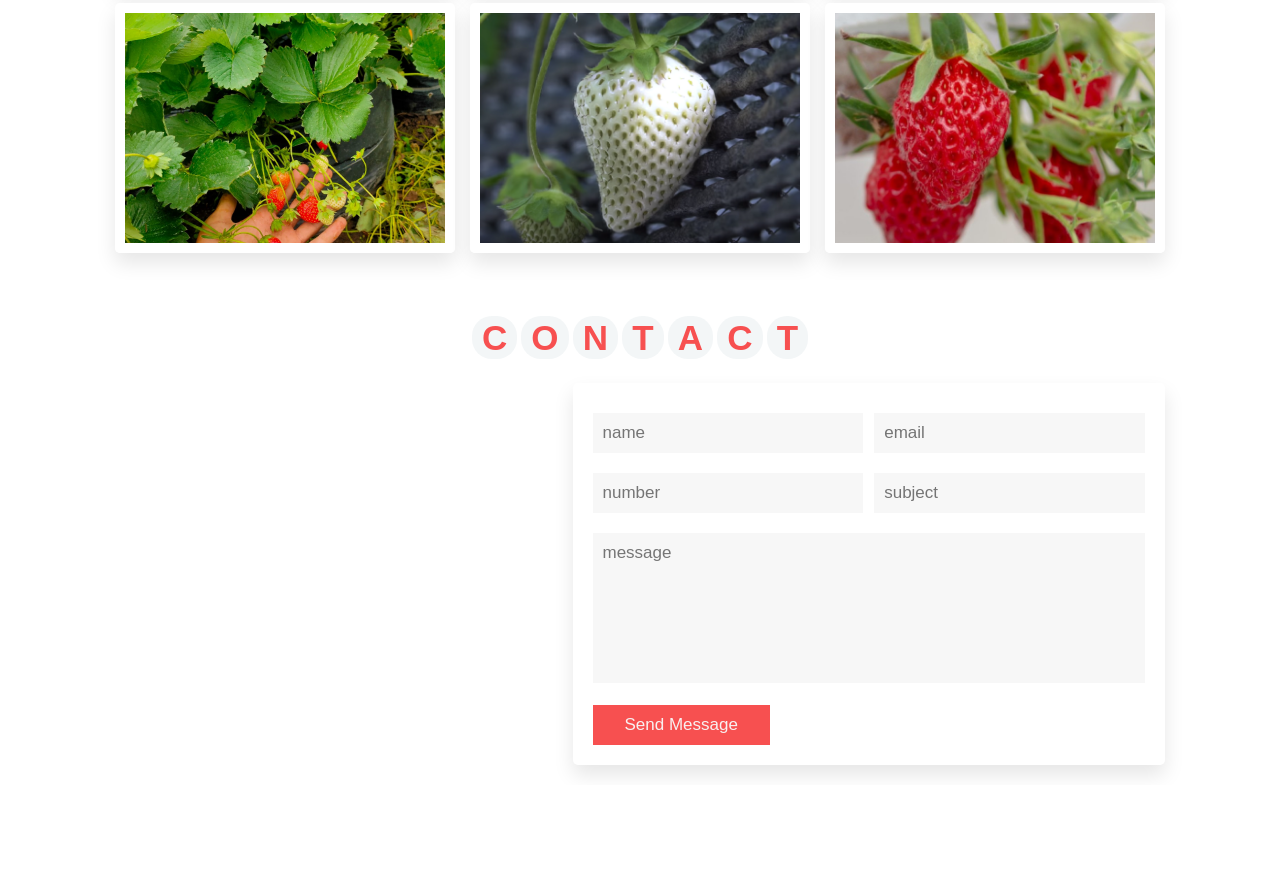
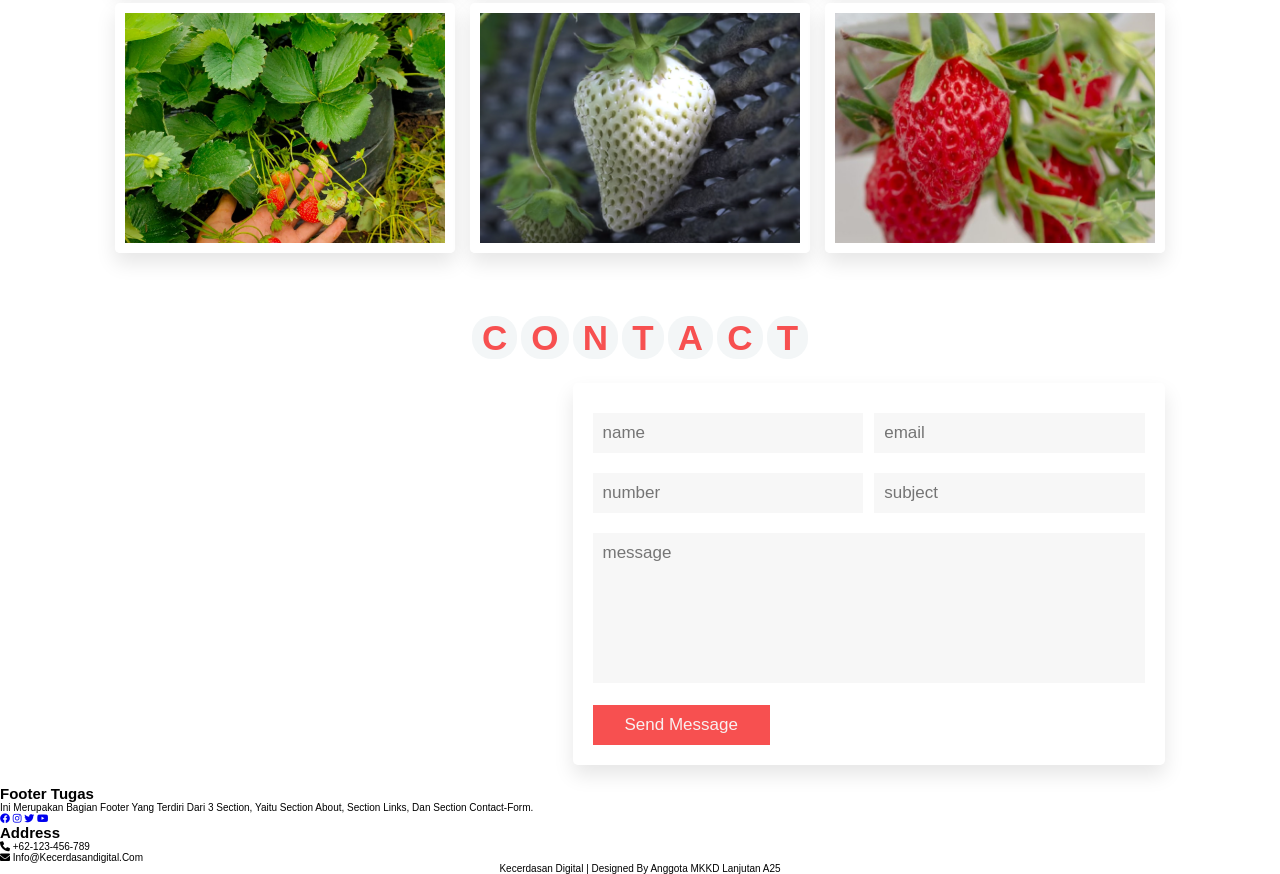
Before and after one commit to hijrahd/A25, a plain HTML site: page index.html in a window 1280 px wide. Shown: the part 2232-3106 px from the top of the page. Before the commit the page ends 3017 px from the top, so only its background shows below. Drawn offline with nearby package versions, Linux system fonts and the light colour scheme.

Commit message:
Update index.html

```diff
--- a/index.html
+++ b/index.html
@@ -321,4 +321,44 @@
 </section>
 
 
+    <!--Dibawah ini script footer by Mega-->
+    <footer>
+        <div id="contactus">
+            <!--Box Kiri-->
+                <div class="main-content">
+                    <div class="left box">
+                        <h2 class="logo text">Footer Tugas</h2>
+                        <div class="content">
+                            <p>Ini merupakan bagian footer yang terdiri dari 3 section, yaitu section about, section links, dan section contact-form.</p>
+                            <div class="socials">
+                                <a href="#"><span class="fab fa-facebook"></span></a>
+                                <a href="#"><span class="fab fa-instagram"></span></a>
+                                <a href="#"><span class="fab fa-twitter"></span></a>
+                                <a href="#"><span class="fab fa-youtube"></span></a>
+                            </div>
+                        </div>
+                    </div>
+                    <!--Box Tengah-->
+        <div class="center box">
+            <h2>Address</h2>
+            <div class="content">
+                <div class="tlp">
+                    <span class="fas fa-phone"></span>
+                    <span class="text"> +62-123-456-789</span>
+                </div>
+                <div class="email">
+                    <span class="fas fa-envelope"></span>
+                    <span class="text">info@kecerdasandigital.com</span>
+                </div>
+            </div>
+        </div>
+
+     <!--tengah bottom-->
+     <div class="bottom">
+        <center>
+            <span class="credit">Kecerdasan Digital | Designed by Anggota MKKD Lanjutan A25</span>
+        </center>
+    </div>
+</div>
+    </footer>
 </html>
```
